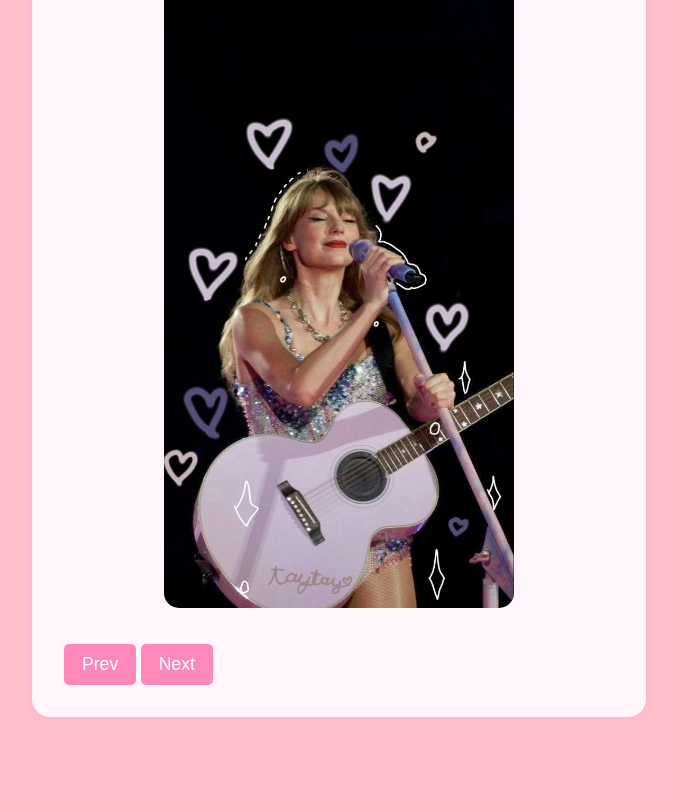
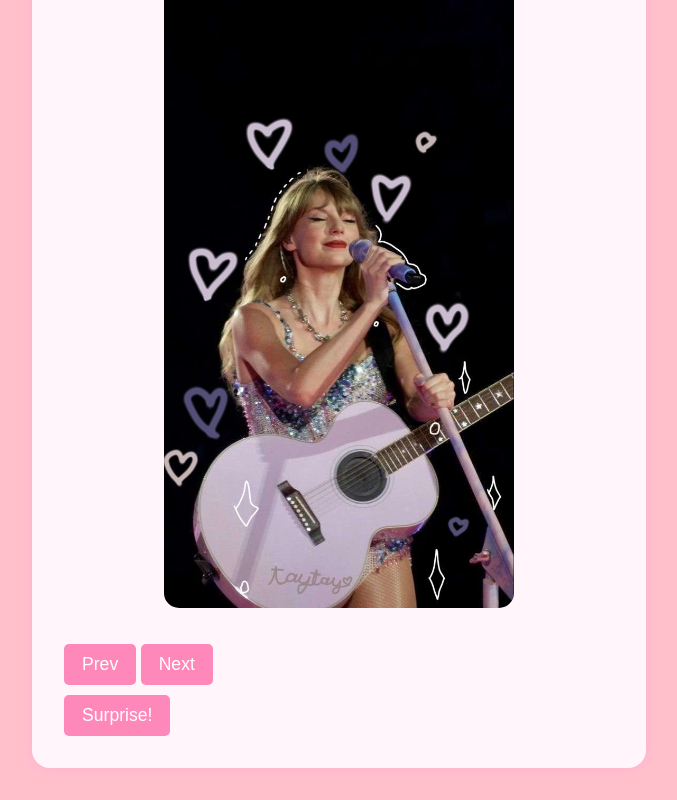
Before and after one commit to Indersingh27/girl-surprise-site, a website: page public/index.html in a window 1280 px wide. Shown: the part 2670-3470 px from the top of the page, without its empty margins (301-978 px from the left). Before the commit the page ends 3419 px from the top, so only its background shows below. Drawn offline with Linux system fonts and the light colour scheme.

Commit message:
Update index.html

```diff
--- a/public/index.html
+++ b/public/index.html
@@ -32,7 +32,9 @@
   <section>
     <h2>HER FAV SINGERS</h2>
     <div class="slideshow" id="singers-slideshow"></div>
+    <button onclick="location.href='surprise/'">Surprise!</button>
   </section>
+
 <script src="script.js"></script>
 </body>
 </html>
```
